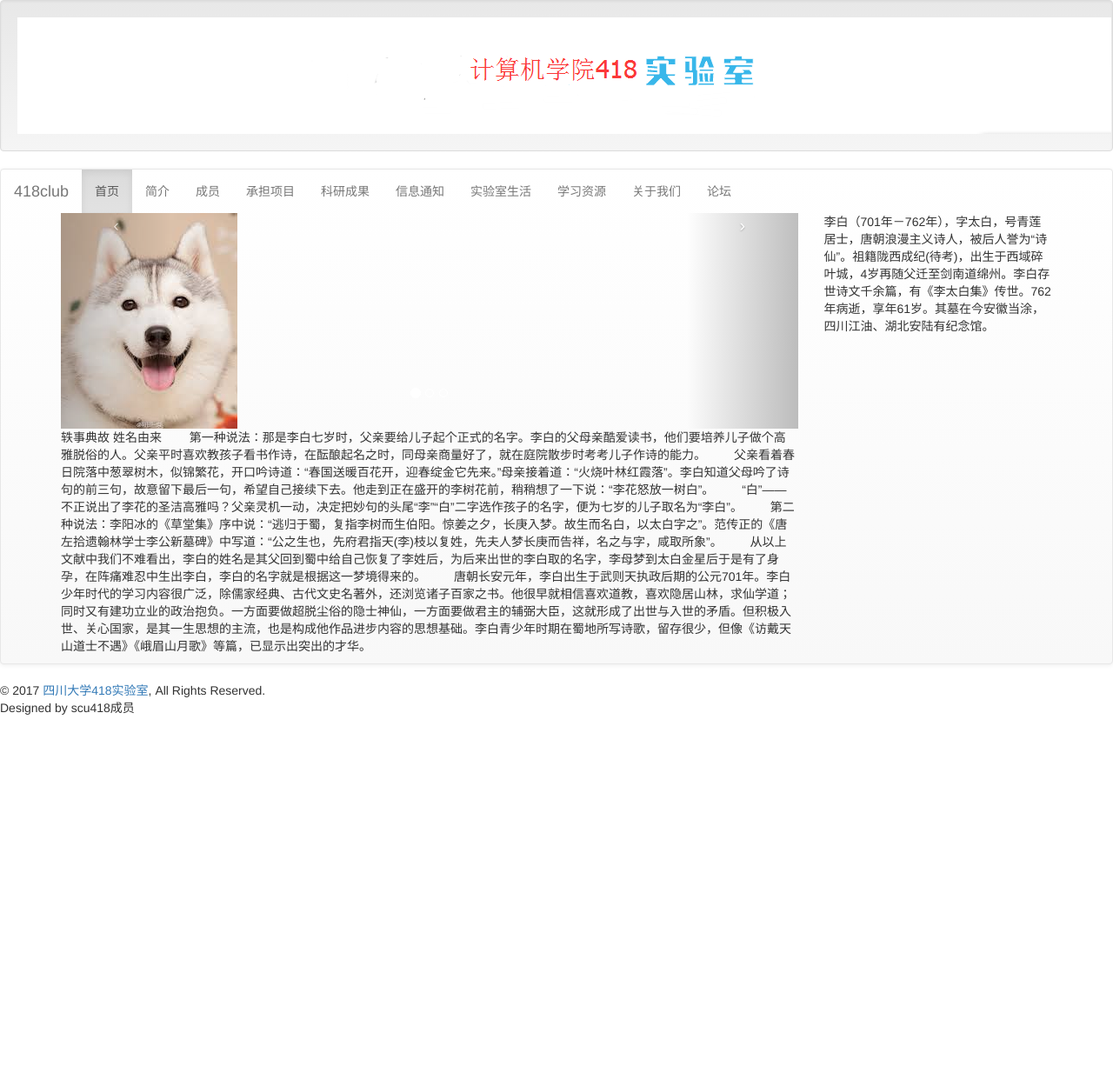
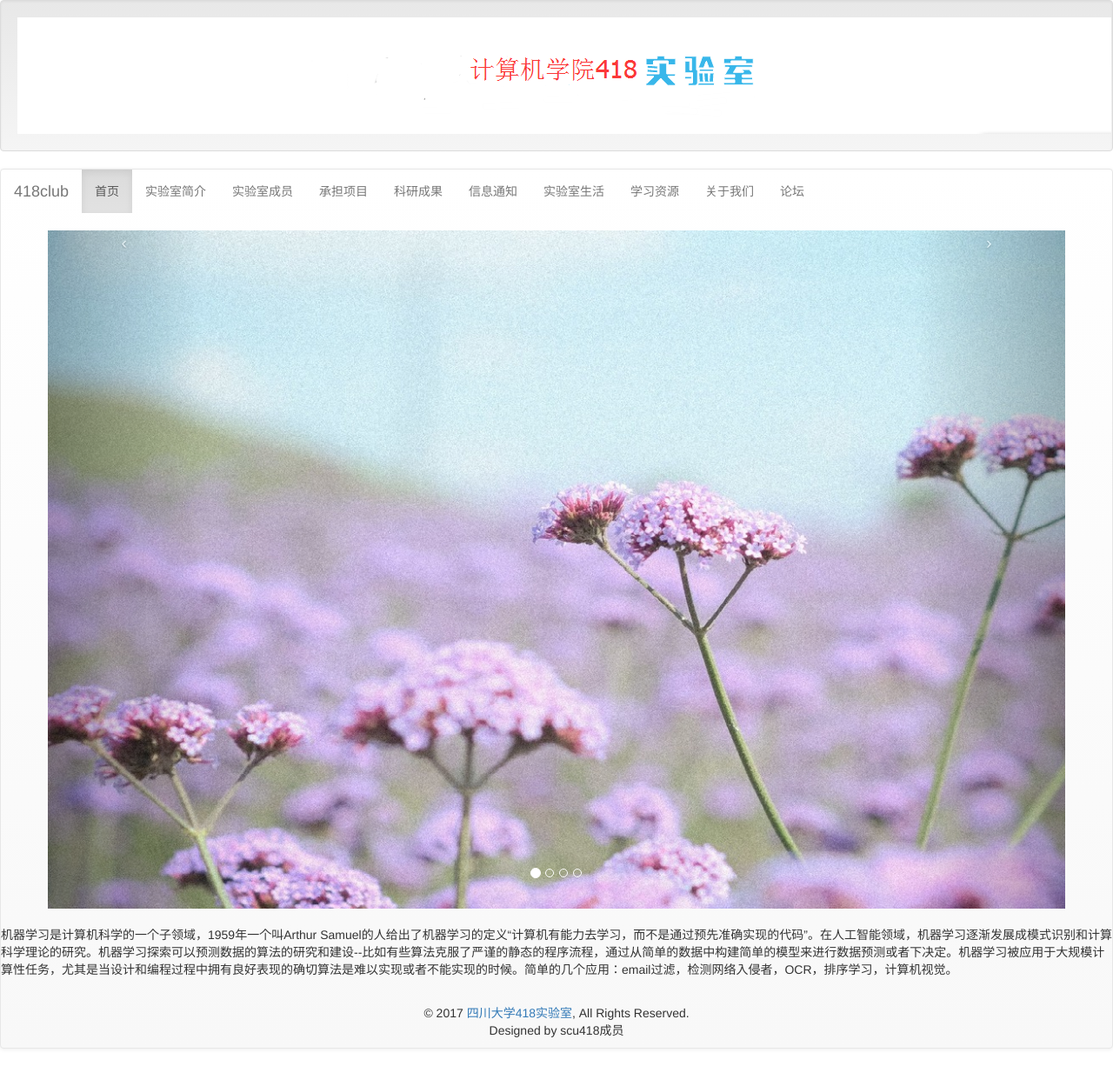
Before and after one commit to Phoeby2618/scu418web, a Django app: page / in a window 1280 px wide. Shown: the whole page at 87% size. Before the commit the page ends 822 px from the top, so only its background shows below. Run offline with Django 3.2, Linux system fonts and the light colour scheme; some libraries are stand-ins or nearby versions.

Commit message:
改写前端

```diff
--- a/lab/views.py
+++ b/lab/views.py
@@ -6,6 +6,21 @@ from datetime import datetime
 # Create your views here.
 
 def homepage(request):
+    """
+    主页，导航页
+    :param request:
+    :return:
+    """
     template = get_template('index.html')
     html = template.render()
     return HttpResponse(html)
+
+def brief_introduction_of_laboratory(request):
+    """
+    实验室简介页
+    :param request:
+    :return:
+    """
+    template = get_template('brief_introduction_of_laboratory.html')
+    html = template.render()
+    return HttpResponse(html)
--- a/scu418web/urls.py
+++ b/scu418web/urls.py
@@ -15,8 +15,9 @@ Including another URLconf
 """
 from django.conf.urls import url
 from django.contrib import admin
-from lab.views import homepage
+from lab.views import homepage,brief_introduction_of_laboratory
 urlpatterns = [
     url(r'^$', homepage),
+    url(r'^brief_introduction_of_laboratory/$', brief_introduction_of_laboratory),
     url(r'^admin/', admin.site.urls),
 ]
--- a/templates/base.html
+++ b/templates/base.html
@@ -23,9 +23,9 @@
     </div>
     <div class="collapse navbar-collapse" id="menu">
         <ul class="nav navbar-nav">
-            <li class="active"><a href="#">首页</a></li>
-            <li><a href="#">简介</a></li>
-            <li class="dropdown"> <a href="#" class="dropdown-toggle" data-toggle="dropdown">成员</a>
+            <li class="active"><a href="/">首页</a></li>
+            <li><a href="/brief_introduction_of_laboratory">实验室简介</a></li>
+            <li class="dropdown"> <a href="#" class="dropdown-toggle" data-toggle="dropdown">实验室成员</a>
                 <ul class="dropdown-menu">
                     <li><a href="#">师资力量</a></li>
                     <li class="divider"></li>
@@ -36,6 +36,7 @@
             <li class="dropdown"> <a href="#" class="dropdown-toggle" data-toggle="dropdown">承担项目</a>
                 <ul class="dropdown-menu">
                     <li><a href="#">已经完成的项目</a></li>
+                    <li class="divider"></li>
                     <li><a href="#">正在进行的项目</a></li>
                 </ul>
             </li>
@@ -43,24 +44,28 @@
                 <ul class="dropdown-menu">
                     <li><a href="#">论文</a></li>
                     <li><a href="#">专著</a></li>
+                    <li class="divider"></li>
                     <li><a href="#">获奖</a></li>
                 </ul>
             </li>
             <li class="dropdown"> <a href="#" class="dropdown-toggle" data-toggle="dropdown">信息通知</a>
                 <ul class="dropdown-menu">
                     <li><a href="#">校内新闻</a></li>
+                    <li class="divider"></li>
                     <li><a href="#">实验室通知</a></li>
                 </ul>
             </li>
             <li class="dropdown"> <a href="#" class="dropdown-toggle" data-toggle="dropdown">实验室生活</a>
                 <ul class="dropdown-menu">
                     <li><a href="#">科研生活</a></li>
+                    <li class="divider"></li>
                     <li><a href="#">日常生活</a></li>
                 </ul>
             </li>
             <li class="dropdown"> <a href="#" class="dropdown-toggle" data-toggle="dropdown">学习资源</a>
                 <ul class="dropdown-menu">
                     <li><a href="#">实验室资源</a></li>
+                    <li class="divider"></li>
                     <li><a href="#">友情链接</a></li>
                 </ul>
             </li>
@@ -68,17 +73,12 @@
             <li><a href="#">论坛</a></li>
         </ul>
     </div>
-    <div class="col-md-pull-12">
-        {% block lunbotu %}{% endblock %}
-    </div>
+    <br>
 
-    <div class="container">
-        <div class="row">
-            <div class="col-md-9">{% block maincontent %}{% endblock %}</div>
-            <div class="col-md-3">{% block othercontent %}{% endblock %}</div>
-        </div>
-    </div>
-    </nav>
+    {% block content %}{% endblock %}
+
+     <br>
+
     {%  include 'footer.html' %}
 
 
--- /dev/null
+++ b/templates/carouse_pictures.html
@@ -0,0 +1,35 @@
+<!-- carouse_pictures.html -->
+{% load staticfiles %}
+{% block lunbotu %}
+    <div id="myCarousel" class="carousel slide">
+    <!-- 轮播（Carousel）指标 -->
+    <ol class="carousel-indicators">
+        <li data-target="#myCarousel" data-slide-to="0" class="active"></li>
+        <li data-target="#myCarousel" data-slide-to="1"></li>
+        <li data-target="#myCarousel" data-slide-to="2"></li>
+        <li data-target="#myCarousel" data-slide-to="3"></li>
+    </ol>
+    <!-- 轮播（Carousel）项目 -->
+    <div class="carousel-inner">
+        <div class="item active">
+            <img src="{%  static "images/carouse_1.jpg" %}" alt="First slide">
+        </div>
+        <div class="item">
+            <img src="{%  static "images/carouse_2.jpg" %}" alt="Second slide">
+        </div>
+        <div class="item">
+            <img src="{%  static "images/carouse_3.jpg" %}" alt="Third slide">
+        </div>
+         <div class="item">
+            <img src="{%  static "images/carouse_4.jpg" %}" alt="Third slide">
+        </div>
+    </div>
+    <!-- 轮播（Carousel）导航 -->
+    <a class="carousel-control left" href="#myCarousel"
+        data-slide="prev">&lsaquo;
+    </a>
+    <a class="carousel-control right" href="#myCarousel"
+        data-slide="next">&rsaquo;
+    </a>
+</div>
+{% endblock %}
--- a/templates/footer.html
+++ b/templates/footer.html
@@ -2,7 +2,7 @@
 {% block footer %}
     <div class="site-info">
 			<div class="site-info-container clearfix">
-				<p class="copyright">
+				<p class="copyright text-center">
 					&copy; 2017 <a href="http://dblab.xmu.edu.cn">四川大学418实验室</a>, All Rights Reserved.</br>
 					Designed by <span class="designer">scu418成员</span>
 				</p>
--- a/templates/index.html
+++ b/templates/index.html
@@ -1,27 +1,18 @@
 <!-- index.html -->
 {% extends 'base.html' %}
 {% block title %}欢迎来到418lab{% endblock %}
-{% block maincontent %}
-    {%  include 'lunbo.html' %}
+{% block content %}
+    <div class="container">
+        <div class="row">
+        <div class="clo-md-2"></div>
+        <div class="clo-md-8">
+            {%  include 'carouse_pictures.html' %}
+        </div>
+        <div class="clo-md-2"></div>
+        </div>
+    </div>
+    <br>
     <p>
-    轶事典故
-
-姓名由来
-　　第一种说法：那是李白七岁时，父亲要给儿子起个正式的名字。李白的父母亲酷爱读书，他们要培养儿子做个高雅脱俗的人。父亲平时喜欢教孩子看书作诗，在酝酿起名之时，同母亲商量好了，就在庭院散步时考考儿子作诗的能力。
-
-　　父亲看着春日院落中葱翠树木，似锦繁花，开口吟诗道：“春国送暖百花开，迎春绽金它先来。”母亲接着道：“火烧叶林红霞落”。李白知道父母吟了诗句的前三句，故意留下最后一句，希望自己接续下去。他走到正在盛开的李树花前，稍稍想了一下说：“李花怒放一树白”。
-
-　　“白”——不正说出了李花的圣洁高雅吗？父亲灵机一动，决定把妙句的头尾“李”“白”二字选作孩子的名字，便为七岁的儿子取名为“李白”。
-
-　　第二种说法：李阳冰的《草堂集》序中说：“逃归于蜀，复指李树而生伯阳。惊姜之夕，长庚入梦。故生而名白，以太白字之”。范传正的《唐左拾遗翰林学士李公新墓碑》中写道：“公之生也，先府君指天(李)枝以复姓，先夫人梦长庚而告祥，名之与字，咸取所象”。
-
-　　从以上文献中我们不难看出，李白的姓名是其父回到蜀中给自己恢复了李姓后，为后来出世的李白取的名字，李母梦到太白金星后于是有了身孕，在阵痛难忍中生出李白，李白的名字就是根据这一梦境得来的。
-
-　　唐朝长安元年，李白出生于武则天执政后期的公元701年。李白少年时代的学习内容很广泛，除儒家经典、古代文史名著外，还浏览诸子百家之书。他很早就相信喜欢道教，喜欢隐居山林，求仙学道；同时又有建功立业的政治抱负。一方面要做超脱尘俗的隐士神仙，一方面要做君主的辅弼大臣，这就形成了出世与入世的矛盾。但积极入世、关心国家，是其一生思想的主流，也是构成他作品进步内容的思想基础。李白青少年时期在蜀地所写诗歌，留存很少，但像《访戴天山道士不遇》《峨眉山月歌》等篇，已显示出突出的才华。
+    机器学习是计算机科学的一个子领域，1959年一个叫Arthur Samuel的人给出了机器学习的定义“计算机有能力去学习，而不是通过预先准确实现的代码”。在人工智能领域，机器学习逐渐发展成模式识别和计算科学理论的研究。机器学习探索可以预测数据的算法的研究和建设--比如有些算法克服了严谨的静态的程序流程，通过从简单的数据中构建简单的模型来进行数据预测或者下决定。机器学习被应用于大规模计算性任务，尤其是当设计和编程过程中拥有良好表现的确切算法是难以实现或者不能实现的时候。简单的几个应用：email过滤，检测网络入侵者，OCR，排序学习，计算机视觉。
     </p>
 {% endblock %}
-{% block othercontent %}
-    <p>
-    李白（701年－762年），字太白，号青莲居士，唐朝浪漫主义诗人，被后人誉为“诗仙”。祖籍陇西成纪(待考)，出生于西域碎叶城，4岁再随父迁至剑南道绵州。李白存世诗文千余篇，有《李太白集》传世。762年病逝，享年61岁。其墓在今安徽当涂，四川江油、湖北安陆有纪念馆。
-    </p>
-{% endblock %}
```
Also changed, not shown: templates/brief_introduction_of_laboratory.html (added, +39 -0 lines), static/images/carouse_1.jpg (added), static/images/carouse_2.jpg (added), static/images/carouse_3.jpg (added), static/images/carouse_4.jpg (added).
